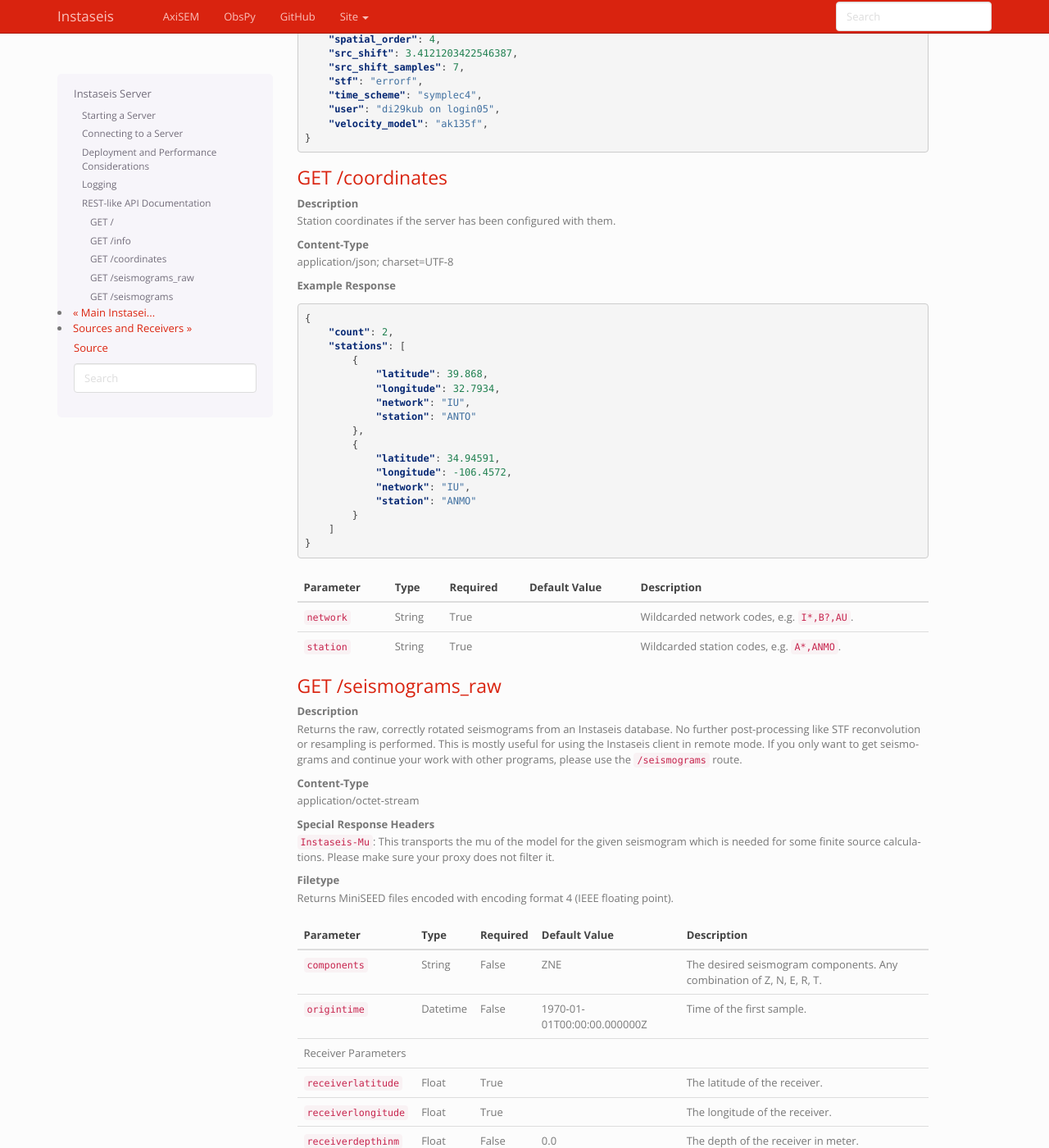
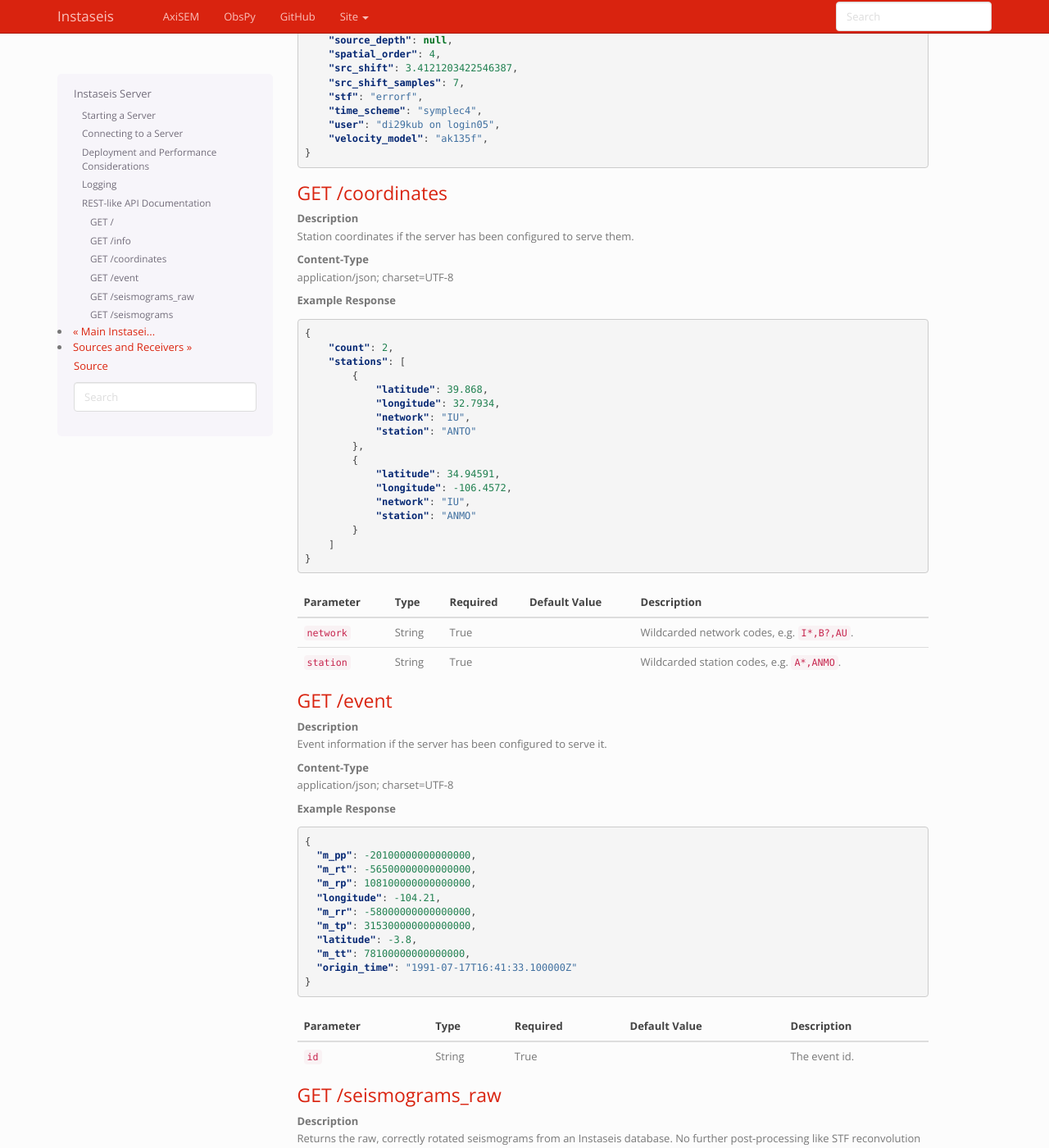
Before and after one commit to krischer/instaseis, a Sphinx documentation site: the page built from doc/server.rst, in a window 1280 px wide and 1400 px high, scrolled down 3327 px. Shown: the whole window at 82% size. Built offline with Sphinx 7.4.7, drawn with Linux system fonts in a browser that asks for light colours; the version number could not be read and is left out; some of the changed text lies outside the part shown.

Commit message:
Documenting the /event route

```diff
--- a/doc/server.rst
+++ b/doc/server.rst
@@ -250,7 +250,7 @@ GET /coordinates
 ^^^^^^^^^^^^^^^^
 
 Description
-    Station coordinates if the server has been configured with them.
+    Station coordinates if the server has been configured to serve them.
 
 Content-Type
     application/json; charset=UTF-8
@@ -282,6 +282,38 @@ Example Response
 | ``network``             | String   | True     |                             | Wildcarded network codes, e.g. ``I*,B?,AU``.                         |
 +-------------------------+----------+----------+-----------------------------+----------------------------------------------------------------------+
 | ``station``             | String   | True     |                             | Wildcarded station codes, e.g. ``A*,ANMO``.                          |
++-------------------------+----------+----------+-----------------------------+----------------------------------------------------------------------+
+
+GET /event
+^^^^^^^^^^
+
+Description
+    Event information if the server has been configured to serve it.
+
+Content-Type
+    application/json; charset=UTF-8
+
+Example Response
+    .. code-block:: json
+
+        {
+          "m_pp": -20100000000000000,
+          "m_rt": -56500000000000000,
+          "m_rp": 108100000000000000,
+          "longitude": -104.21,
+          "m_rr": -58000000000000000,
+          "m_tp": 315300000000000000,
+          "latitude": -3.8,
+          "m_tt": 78100000000000000,
+          "origin_time": "1991-07-17T16:41:33.100000Z"
+        }
+
+
+
++-------------------------+----------+----------+-----------------------------+----------------------------------------------------------------------+
+| Parameter               | Type     | Required | Default Value               | Description                                                          |
++=========================+==========+==========+=============================+======================================================================+
+| ``id``                  | String   | True     |                             | The event id.                                                        |
 +-------------------------+----------+----------+-----------------------------+----------------------------------------------------------------------+
 
 GET /seismograms_raw
```
Also changed, not shown: other parts of doc/server.rst (+1 -1 lines).
